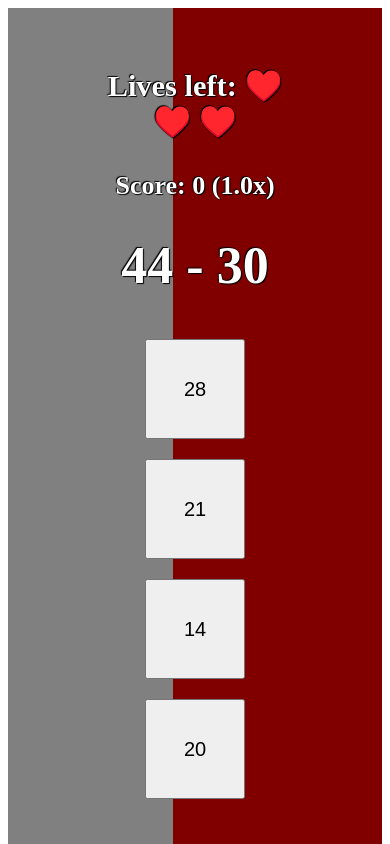
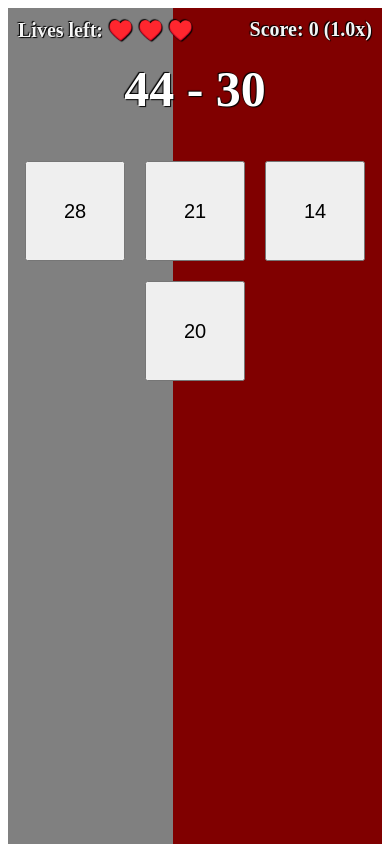
Before and after one commit to a1phanaught/math-game-svelte, a SvelteKit app: page / in a window 390 px wide. Both pictures are taken after a click on the button "Beginner (Student)". Shown: the top 844 px of the page. Built offline with nearby package versions, Linux system fonts and the light colour scheme.

Commit message:
Adjusted styling For better viewing on a smartphone screen.

```diff
--- a/src/app.html
+++ b/src/app.html
@@ -3,7 +3,7 @@
 	<head>
 		<meta charset="utf-8" />
 		<link rel="icon" href="%sveltekit.assets%/favicon.png" />
-		<meta name="viewport" content="width=device-width" />
+		<meta name="viewport" content="width=device-width, initial-scale=1.0" />
 		%sveltekit.head%
 	</head>
 	<body data-sveltekit-preload-data="hover">
--- a/src/routes/EndScreen.svelte
+++ b/src/routes/EndScreen.svelte
@@ -44,7 +44,7 @@
         z-index: 100;
         margin: auto;
         text-align: center;
-        width: 50%;
+        width: 100%;
     }
 
     .btn {
--- a/src/routes/Math.svelte
+++ b/src/routes/Math.svelte
@@ -180,15 +180,17 @@
 {#if start == true}
     <div id="wrapper">
         <div id="timeBar" style="width: {seconds/waitTime * 100}% !important"></div>
+
         <div class="content">
+            <div style="clear: both">
+                <h3 style="float: left">Lives left: {heartString}</h3><h3 style="float: right">Score: {score} ({scoreStreakMultiplier.toFixed(1)}x)</h3>
+            </div>
             <br>
-            <h3>Lives left: {heartString}</h3>
-            <p>Score: {score} ({scoreStreakMultiplier.toFixed(1)}x)</p>
             <h1>{questionString}</h1>
             {#each answers as ans}
                 <button class="btn" disabled={buttonDisabled} on:click={() => evaluateAnswer(ans)}>{ans}</button>
             {/each}
-            <p>{message}</p>
+            <h2>{message}</h2>
         </div>
     </div>
 {:else}
@@ -198,14 +200,14 @@
 <style>
     .content {
         color: #FFFFFF;
-        font-size: 26px;
+        /*font-size: 26px;*/
         font-weight: bold;
         text-shadow: -1px -1px 1px #000, 1px 1px 1px #000;
         position: relative;
         z-index: 100;
         margin: auto;
         text-align: center;
-        width: 50%;
+        width: 100%;
     }
 
     #wrapper {
@@ -234,4 +236,13 @@
         font-size: 20px;
     }
 
+    h1 {
+        font-size: 50px;
+    }
+
+    h3 {
+        margin: 10px;
+        color: whitesmoke;
+        font-size: 20px;
+    }
 </style>
```
